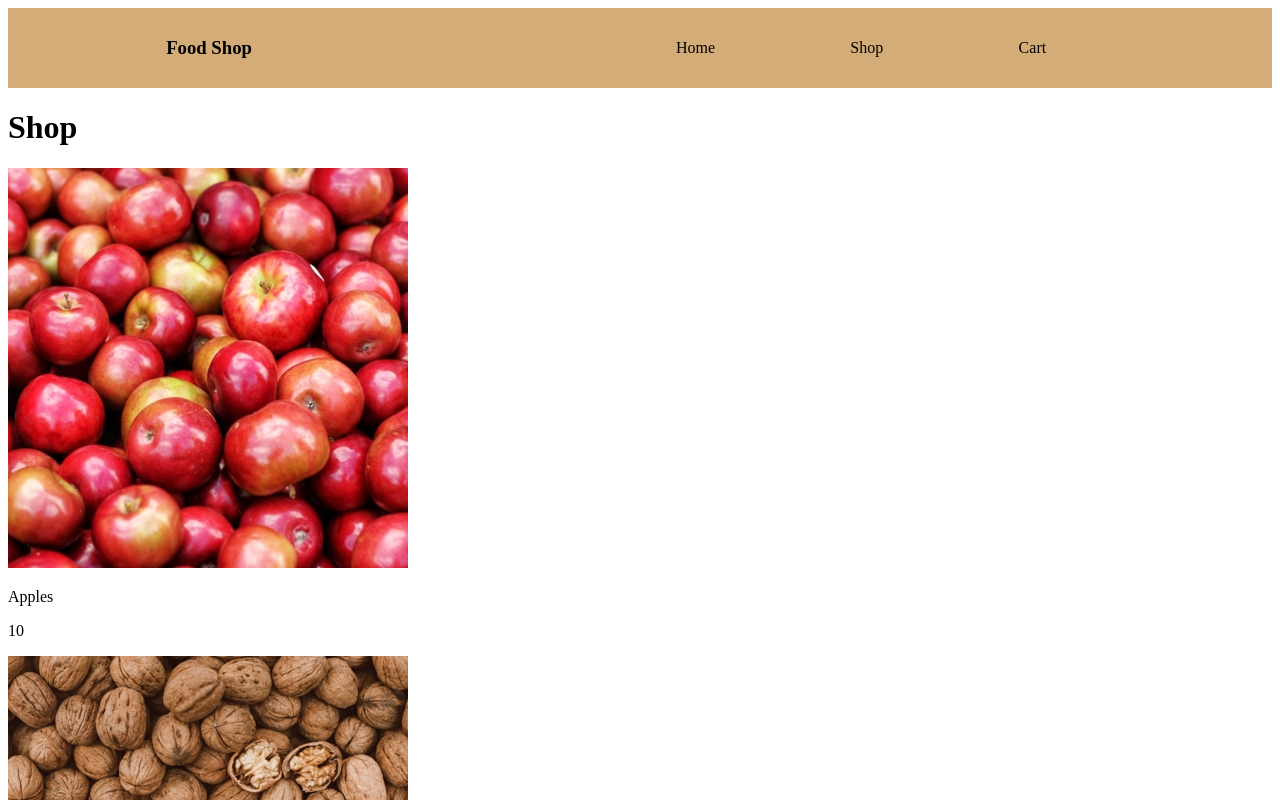
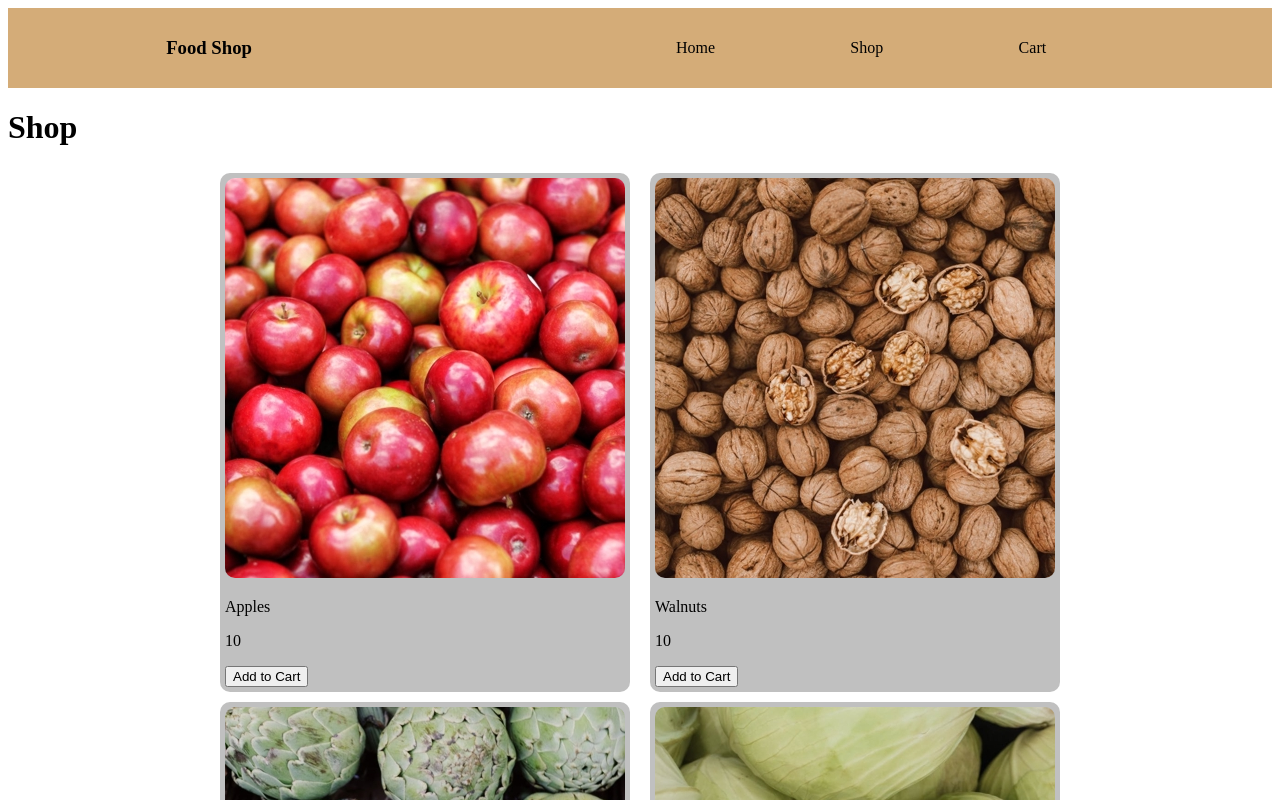
Before and after one commit to NateSGH/shopping-cart, a JavaScript app: page /shop in a window 1280 px wide. Shown: the top 800 px of the page. Built offline with nearby package versions, Linux system fonts and the light colour scheme; the HTML template or start-up script is replaced by a standard one.

Commit message:
Added some style and button to cards

```diff
--- a/src/App.css
+++ b/src/App.css
@@ -18,3 +18,22 @@ nav {
   text-decoration: none;
   color: black;
 }
+
+.card {
+  border-radius: 10px;
+  margin: 5px 10px;
+  background-color: rgba(129, 129, 129, 0.5);
+  padding: 5px;
+}
+
+.card img {
+  border-radius: 10px;
+  max-width: 100%;
+  height: auto;
+}
+
+.shop-items {
+  display: flex;
+  flex-wrap: wrap;
+  justify-content: center;
+}
--- a/src/components/Shop.js
+++ b/src/components/Shop.js
@@ -89,11 +89,13 @@ function Shop() {
   ];
 
   return (
-    <div>
+    <div className="shop-wrapper">
       <h1>Shop</h1>
-      {itemsArr.map((item) => (
-        <ShopCard key={item.id} img={item.img} name={item.itemName} cost={item.cost} />
-      ))}
+      <div className="shop-items">
+        {itemsArr.map((item) => (
+          <ShopCard key={item.id} img={item.img} name={item.itemName} cost={item.cost} />
+        ))}
+      </div>
     </div>
   );
 }
--- a/src/components/ShopCard.js
+++ b/src/components/ShopCard.js
@@ -1,9 +1,10 @@
 const ShopCard = (props) => {
   return (
-    <div>
+    <div className="card">
       <img src={props.img} alt={props.name} />
       <p>{props.name}</p>
       <p>{props.cost}</p>
+      <button onClick={props.onClick}>Add to Cart</button>
     </div>
   );
 };
```
Also changed, not shown: src/images/Strawberries.jpg, 1 other file (tests, documents, lock files or other folders).
